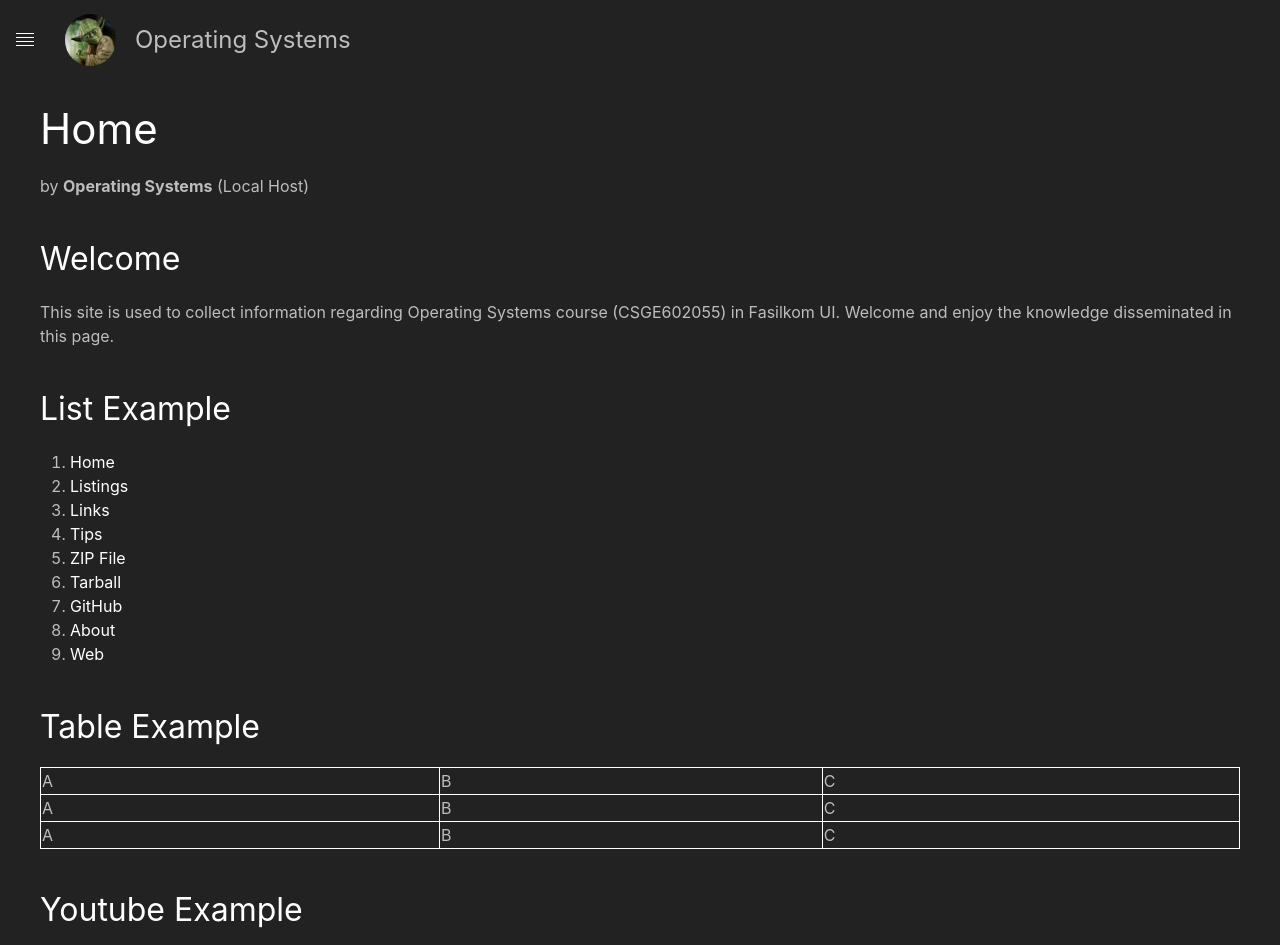
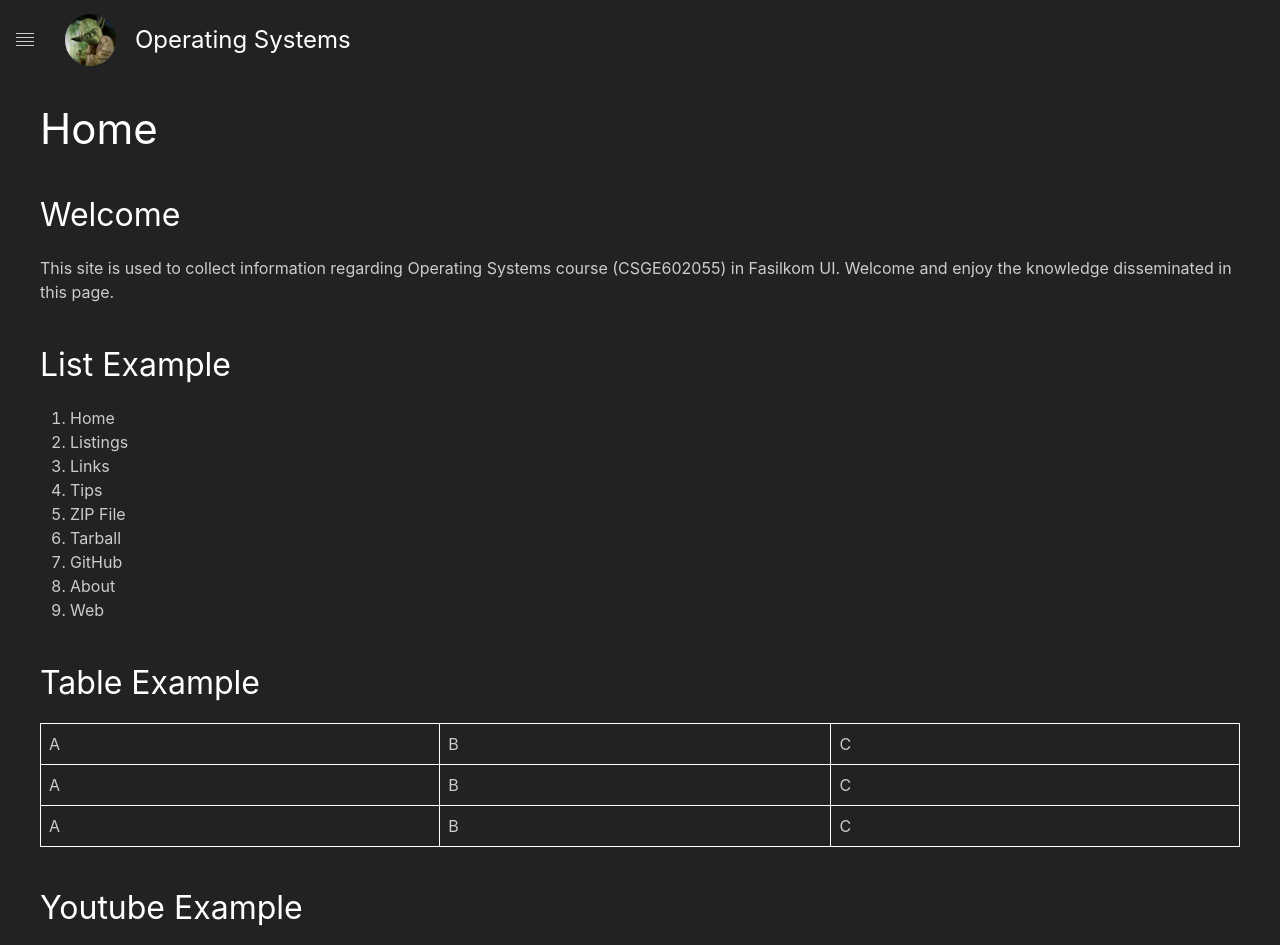
Before and after one commit to OSP4DISS/template, a Jekyll site: the page built from index.md, in a window 1280 px wide, cut to the strip 0-945 px from the top of the page. Built offline with Jekyll 4.4.1, drawn with Linux system fonts in a browser that asks for light colours; our own code applies the rules of GitHub Pages for plain Markdown files; some of the changed text lies outside the part shown.

Commit message:
Update styling

```diff
--- a/_config.yml
+++ b/_config.yml
@@ -34,7 +34,7 @@ layout: default
 # Author information
 author:
   name: "Operating Systems"
-  address: "Local Host"
+  email: "operatingsystems@vlsm.org"
 
 # Exclude from processing.
 # The following items will not be processed, by default.
@@ -61,14 +61,6 @@ revision: V000--01-Jan-1970
 
 footer:
   copyright: © 2021
-
-disclaimer: >-
-  You are free to share, copy and redistribute the material of this site
-  in any medium or format for any purpose, even commercially.
-  Please give appropriate credit, provide a link to the page,
-  and indicate if changes were made. You may do so in any reasonable manner.
-  You should not apply legal terms or technological measures,
-  that legally restrict others from doing anything that is permitted here.
 
 # Logo configuration (for navbar). Alt text will be used if failed
 logo: /favicon.ico
@@ -113,10 +105,10 @@ external_links:
   #   url: "https://www.google.com"
   -
     name: GitHub
-    url: "https://github.com/OSP4DISS/template"
+    url: "https://github.com/skycruiser8/TestOS/"
   -
     name: Web
-    url: "https://osp4diss.github.io/template/"
+    url: "https://skycruiser8.github.io/TestOS/"
 
 
 
--- /dev/null
+++ b/_includes/disclaimer.html
@@ -0,0 +1,5 @@
+You are free to share, copy and redistribute the material of this site in any medium or format for any purpose, even commercially. Please give appropriate credit, provide a link to the page, and indicate if changes were made. You may do so in any reasonable manner. You should not apply legal terms or technological measures, that legally restrict others from doing anything that is permitted here.
+
+Laman ini berisi tautan-tautan seputar mata kuliah Sistem Operasi seperti bahan kuliah, soal ujian, dan bahan laboratorium. Situs ini dikelola oleh VauLSMorg (vlsm.org) sejak 2018.
+
+Situs ini berbasis “Google Sana, Google Sini, Coba Itu, Coba Ini, Lalu Tanya-tanyi” (GSGSCICILTT). Entah ini PLAGIAT, entah ini RISET, yang jelas tidak pernah ada klaim bahwa ini merupakan karya asli, serta belum tentu pula merupakan solusi terbaik, serta bukan untuk konsumsi Scopus :). Mohon kiranya memberikan tanggapan, terutama jika memiliki solusi alternatif. Semoga catatan ini akan bermanfaat di masa mendatang, saat sudah lupa cara menyelesaikan masalah trivia ini.
--- a/_includes/head.html
+++ b/_includes/head.html
@@ -1,20 +1,8 @@
 <head>
     <meta charset="utf-8">
-
-    {% if page.title %}
-        <title>{{ page.title }} - {{ site.title }}</title>
-    {% else %}
-        <title>{{ site.title }}</title>
-    {% endif %}
-
+    <title>{{ page.title }} - {{ site.title }}</title>
     <meta name="description" content="{{ site.description }}">
-
-    {% if page.author.name %}
-        <meta name="author" content="{{ page.author.name }}">
-    {% else %}
-        <meta name="author" content="{{ site.author.name }}">
-    {% endif %}
-
+    <meta name="author" content="{{ site.author.name }}">
     <meta name="viewport" content="width=device-width, initial-scale=1">
 
     <link rel="stylesheet" href="{{ '/assets/main.css' | relative_url }}">
--- a/_includes/navbar.html
+++ b/_includes/navbar.html
@@ -1,4 +1,4 @@
-<nav class="uk-light" uk-navbar>
+<nav uk-navbar>
     <div class="uk-navbar-left">
         <a href="#links" class="uk-navbar-item" uk-icon="icon: table" uk-toggle></a>
         <a class="uk-navbar-item uk-logo" href="{{ '/' | absolute_url }}">
@@ -27,7 +27,6 @@
         <!-- Social Icons -->
         <ul class="uk-iconnav uk-flex uk-flex-center">
             <li><a href="{{ site.github.repository_url }}" uk-icon="icon: github"></a></li>
-            <li><a href="mailto:{{ site.email }}" uk-icon="icon: mail"></a></li>
         </ul>
 
 
--- a/_layouts/default.html
+++ b/_layouts/default.html
@@ -9,23 +9,12 @@
 
     <br>
 
-    <section class="uk-container uk-light">
-        {% if page.title %}
-            <h1>{{ page.title }}</h1>
-        {% else %}
-            <h1>{{ site.title }}</h1>
-        {% endif %}
-
-        {% if page.author.name %}
-            by <strong>{{ page.author.name }}</strong> ({{ page.author.address }})
-        {% else %}
-            by <strong>{{ site.author.name }}</strong> ({{ site.author.address }})
-        {% endif %}
-
+    <section class="uk-container">
+        <h1>{{ page.title }}</h1>
         {{ content }}
     </section>
 
-    <section class="uk-container uk-light">
+    <section class="uk-container">
         {% include footer.html %}
     </section>
 
--- a/assets/main.scss
+++ b/assets/main.scss
@@ -2,11 +2,41 @@
 ---
 
 @import "css/uikit.css";
-@import "css/uikit-rtl.css";
 
+/**
+To change font family, uncomment the font-family attribute below and enter your chosen font
+To change the general font color, modify the color attribute to your preferred color
+*/
+html, h1, h2, h3, h4, h5, h6, a, a:hover, a:focus {
+    // font-family:'Courier New', Courier, monospace;
+    color: hsl(0, 0, 80);
+}
 
+/**
+To override the font color only for headings, modify the color attribute below
+*/
+h1, h2, h3, h4, h5, h6, .uk-logo {
+    color: hsl(0, 0, 100);
+}
+
+/**
+Use this class to make an image round
+*/
 .image-rounded {
     border-radius: 50%;
+}
+
+table {
+    width: 100%;
+    border-collapse: collapse;
+}
+
+/**
+To remove border from table, comment out / remove the border attribute below
+*/
+td {
+    padding: 0.5rem;
+    border: 1px solid hsl(0, 0, 100);
 }
 
 .nav-logo {
@@ -20,20 +50,11 @@ li > a:focus {
 }
 
 .highlight {
-    background-color: #333;
+    background-color: hsl(0, 0, 20);
 }
 
 code {
-    color: white;
-}
-
-table {
-    width: 100%;
-    border-collapse: collapse;
-}
-
-td {
-    border: 1px solid white;
+    color: hsl(0, 0, 100);
 }
 
 /**
--- a/index.md
+++ b/index.md
@@ -10,14 +10,14 @@ permalink: /
 ## List Example
 
 1. [Home]({{ '/' | relative_url }})
-2. [Listings]({{ '/000.html' | relative_url }} )
-3. [Links]({{ '/links/' | relative_url }})
-4. [Tips]({{ '/tips/' | relative_url }})
-5. [ZIP File]({{ '/template.zip' | relative_url }})
-6. [Tarball]({{ '/template.tar.bz2' | relative_url }})
-7. [GitHub](https://github.com/OSP4DISS/template)
-8. [About]({{ '/about/' | relative_url }})
-9. [Web](https://osp4diss.github.io/template/)
+2. [Listings]('')
+3. [Links]('')
+4. [Tips]('')
+5. [ZIP File]('')
+6. [Tarball]('')
+7. [GitHub]('')
+8. [About]('')
+9. [Web]('')
 
 ## Table Example
 
@@ -31,4 +31,4 @@ permalink: /
 
 ## Disclaimer
 
-{{ site.disclaimer }}
+{% include disclaimer.html %}
```
Also changed, not shown: 3 other files.
